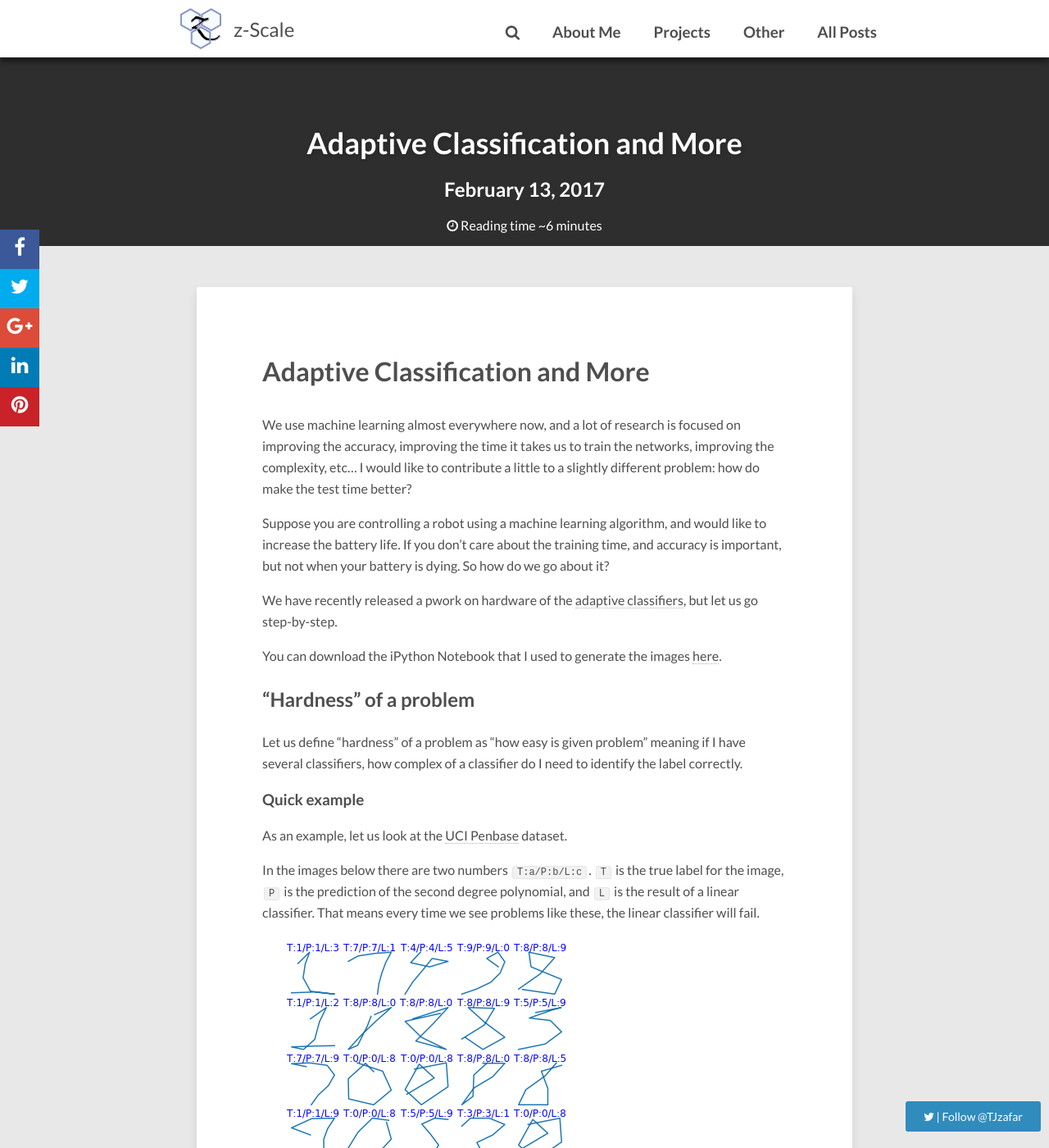
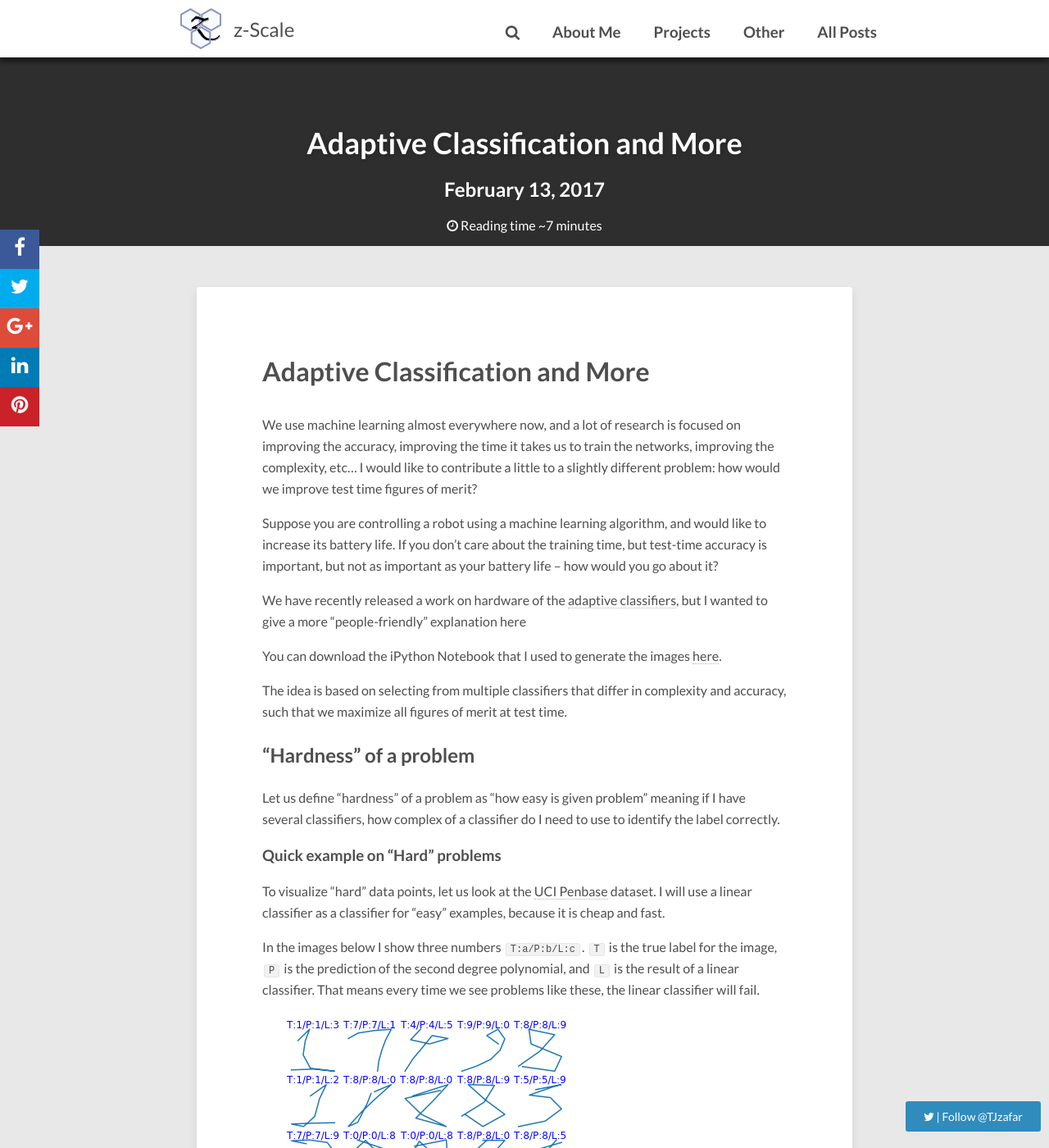
Before and after one commit to zafartahirov/zafartahirov.github.io, a Jekyll site: the page built from _posts/2017-02-13-adaptive-classification-reducing-test-time-costs.md, in a window 1280 px wide and 1400 px high. Shown: the whole window at 82% size. Built offline with Jekyll 4.4.1, drawn with Linux system fonts in a browser that asks for light colours; nearby versions of some CDN libraries; formulas are drawn with MathJax 3; comment, search, counter and statistics services are not loaded.

Commit message:
AUTOCOMMIT(zafar): Mon Feb 20 21:01:43 EST 2017

```diff
--- a/_posts/2017-02-13-adaptive-classification-reducing-test-time-costs.md
+++ b/_posts/2017-02-13-adaptive-classification-reducing-test-time-costs.md
@@ -12,23 +12,25 @@ share:
 hidden: false
 ---
 
-We use machine learning almost everywhere now, and a lot of research is focused on improving the accuracy, improving the time it takes us to train the networks, improving the complexity, etc... I would like to contribute a little to a slightly different problem: how do make the test time better?
+We use machine learning almost everywhere now, and a lot of research is focused on improving the accuracy, improving the time it takes us to train the networks, improving the complexity, etc... I would like to contribute a little to a slightly different problem: how would we improve test time figures of merit?
 
-Suppose you are controlling a robot using a machine learning algorithm, and would like to increase the battery life. If you don't care about the training time, and accuracy is important, but not when your battery is dying. So how do we go about it?
+Suppose you are controlling a robot using a machine learning algorithm, and would like to increase its battery life. If you don't care about the training time, but test-time accuracy is important, but not as important as your battery life -- how would you go about it?
 
-We have recently released a pwork on hardware of the [adaptive classifiers](http://people.bu.edu/joshi/files/Takhirov-ISLPED-2016.pdf), but let us go step-by-step.
+We have recently released a work on hardware of the [adaptive classifiers](http://people.bu.edu/joshi/files/Takhirov-ISLPED-2016.pdf), but I wanted to give a more "people-friendly" explanation here
 
 You can download the iPython Notebook that I used to generate the images [here](/downloads/adaptive/adaptive.ipynb).
 
 <!-- more -->
 
+The idea is based on selecting from multiple classifiers that differ in complexity and accuracy, such that we maximize all figures of merit at test time.
+
 ## "Hardness" of a problem
 
-Let us define "hardness" of a problem as "how easy is given problem" meaning if I have several classifiers, how complex of a classifier do I need to identify the label correctly.
+Let us define "hardness" of a problem as "how easy is given problem" meaning if I have several classifiers, how complex of a classifier do I need to use to identify the label correctly.
 
-### Quick example
+### Quick example on "Hard" problems
 
-As an example, let us look at the [UCI Penbase](http://archive.ics.uci.edu/ml/datasets/Pen-Based+Recognition+of+Handwritten+Digits) dataset.
+To visualize "hard" data points, let us look at the [UCI Penbase](http://archive.ics.uci.edu/ml/datasets/Pen-Based+Recognition+of+Handwritten+Digits) dataset. I will use a linear classifier as a classifier for "easy" examples, because it is cheap and fast.
 
 {% comment %}
 {% highlight python linenos %}
@@ -82,7 +84,7 @@ plt.show()
 {% endhighlight %}
 {% endcomment %}
 
-In the images below there are two numbers `T:a/P:b/L:c`. `T` is the true label for the image, `P` is the prediction of the second degree polynomial, and `L` is the result of a linear classifier. That means every time we see problems like these, the linear classifier will fail.
+In the images below I show three numbers `T:a/P:b/L:c`. `T` is the true label for the image, `P` is the prediction of the second degree polynomial, and `L` is the result of a linear classifier. That means every time we see problems like these, the linear classifier will fail.
 
 ![Examples hard for Linear](/images/adaptive/hard_linear.png)
 
```
